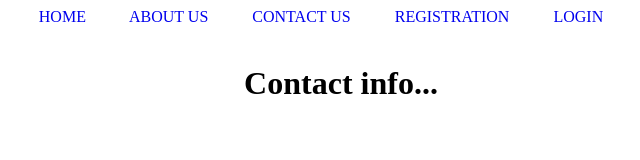
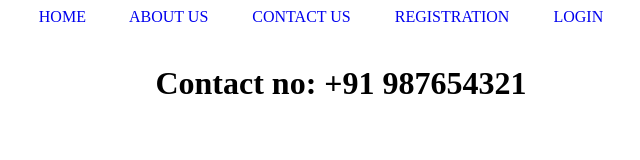
Before and after one commit to kwishashah/fsw_a1, a plain HTML site: page contact.html in a window 1280 px wide. Shown: the whole page, without its empty margins (299-939 px from the left). Drawn offline with Linux system fonts and the light colour scheme.

Commit message:
Update contact.html

```diff
--- a/contact.html
+++ b/contact.html
@@ -27,6 +27,6 @@
         <br>
         <br>
     </div>
-    <h1>Contact info...</h1>
+    <h1>Contact no: +91 987654321</h1>
 </body>
 </html>
```
